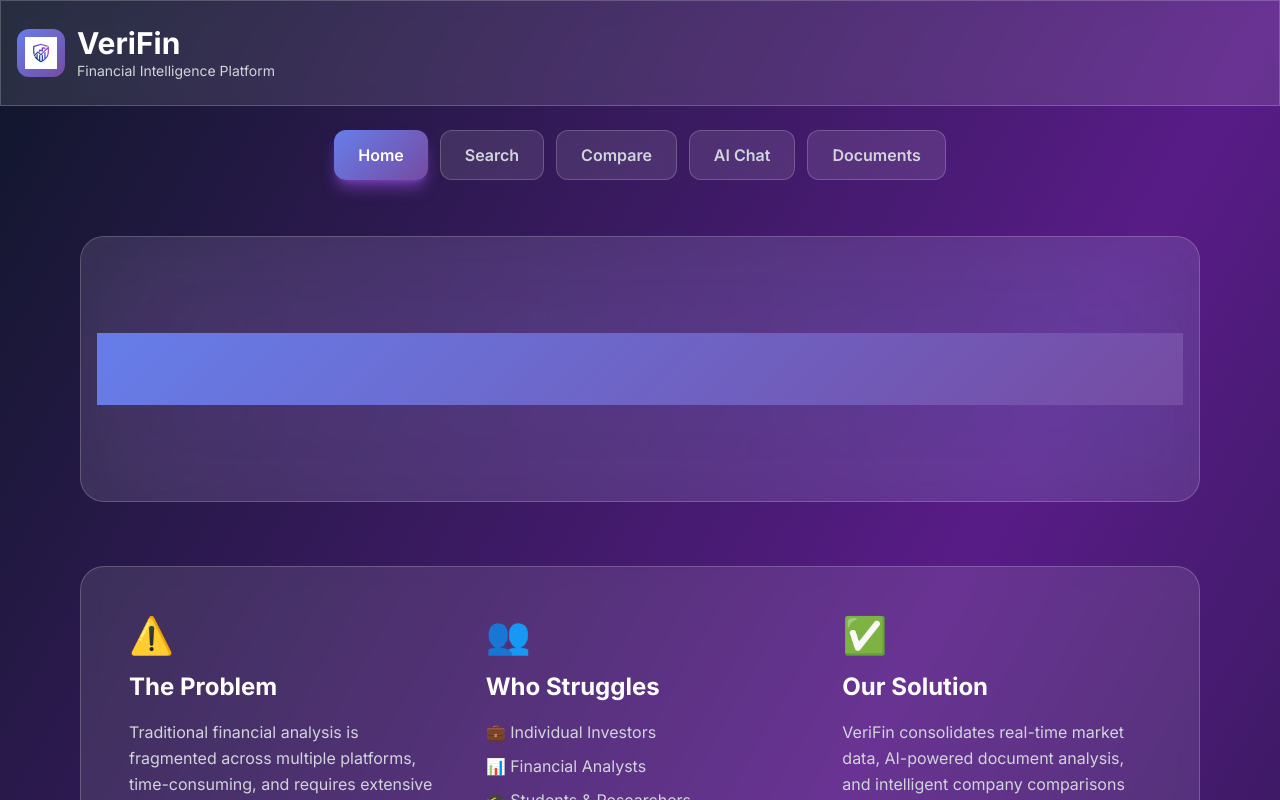
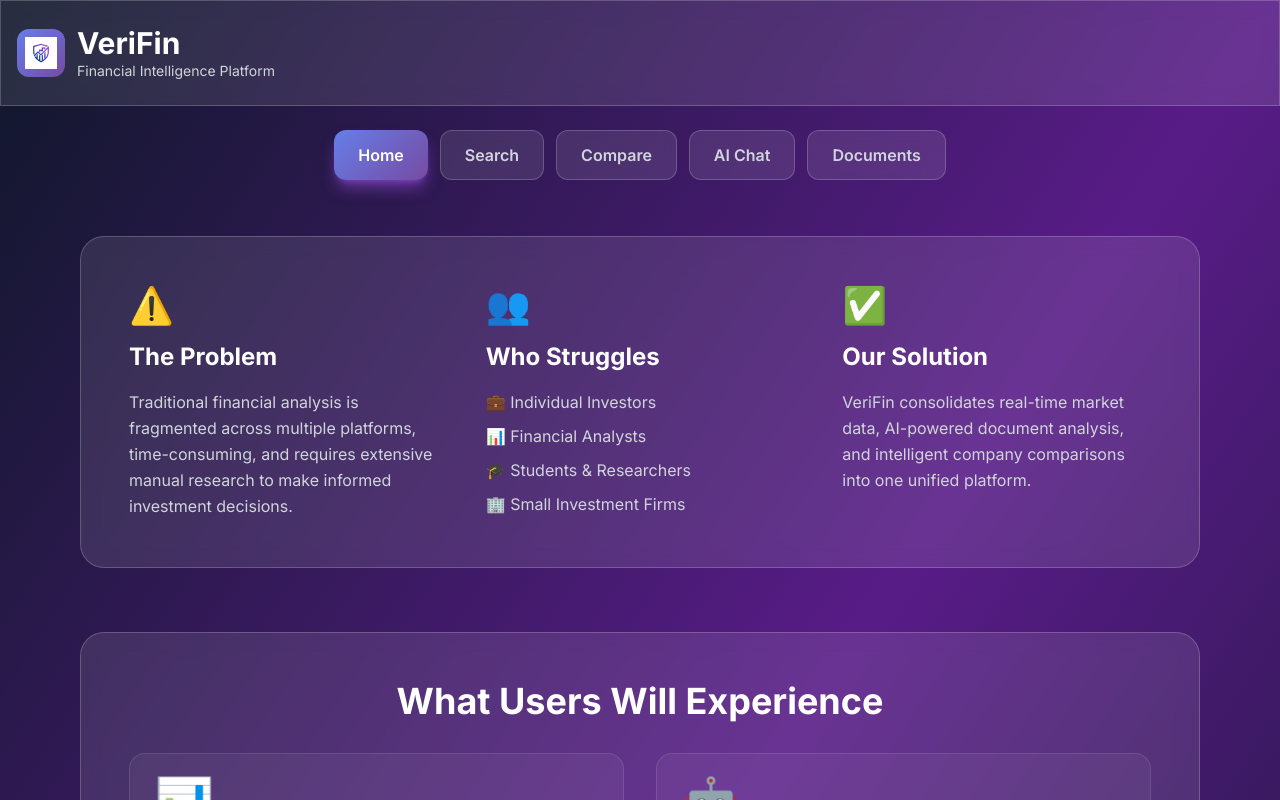
Before and after one commit to skarun505/verifin, a Next.js app in the folder frontend_next/: page / in a window 1280 px wide. Shown: the top 800 px of the page. Built offline with nearby package versions, Linux system fonts and the light colour scheme; no server answers.

Commit message:
refine: Remove empty hero section from homepage - starts with Problem & Solution now

```diff
--- a/frontend_next/components/HomeTab.tsx
+++ b/frontend_next/components/HomeTab.tsx
@@ -5,16 +5,6 @@ import React from 'react'
 export default function HomeTab() {
     return (
         <div className="space-y-16 pb-12 w-full max-w-6xl mx-auto px-4">
-            {/* Hero Section - Brand & Tagline */}
-            <div className="text-center py-24 relative overflow-hidden rounded-3xl glass border border-white/10">
-                <div className="absolute inset-0 bg-gradient-to-r from-purple-500/10 to-blue-500/10 blur-3xl" />
-                <div className="relative z-10 px-4">
-                    <h1 className="text-7xl font-bold text-transparent bg-clip-text gradient-primary">
-                        VeriFin
-                    </h1>
-                </div>
-            </div>
-
             {/* Problem & Solution Section */}
             <div className="glass rounded-3xl p-12 border border-white/10">
                 <div className="grid md:grid-cols-3 gap-12">
```
